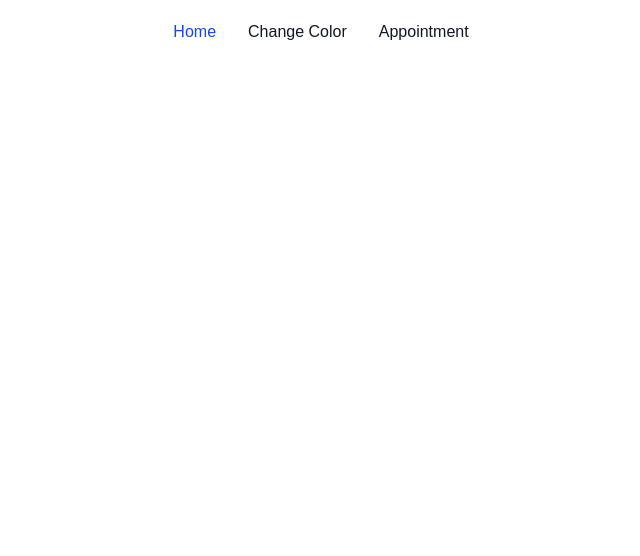
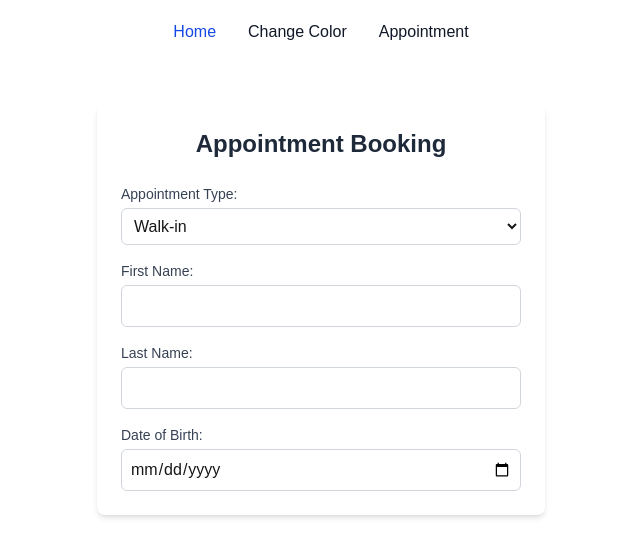
Before and after one commit to fullstack-yousuf/next-firstapp, a Next.js app: page /form in a window 1280 px wide. Shown: the top 556 px of the page, without its empty margins (319-959 px from the left). Built offline with nearby package versions, Linux system fonts and the light colour scheme.

Commit message:
first commit

```diff
--- a/app/form/page.js
+++ b/app/form/page.js
@@ -1,11 +1,219 @@
-import React from 'react'
+"use client";
+
+import { useState, useEffect } from 'react';
 
 const page = () => {
+   const [formData, setFormData] = useState({
+    appointmentType: 'walkin',
+    firstName: '',
+    lastName: '',
+    dob: '',
+    visitType: 'consultation',
+    datetime: ''
+  });
+
+  const [isAdult, setIsAdult] = useState(false);
+  const [errors, setErrors] = useState({});
+
+  // Calculate if user is 18+ based on DOB
+  useEffect(() => {
+    if (formData.dob) {
+      const birthDate = new Date(formData.dob);
+      const today = new Date();
+      const age = today.getFullYear() - birthDate.getFullYear();
+      const isAdultTemp = age >= 18;
+      setIsAdult(isAdultTemp);
+
+      if (!isAdultTemp) {
+        setErrors(prev => ({...prev, dob: "Must be 18 or older to continue"}));
+      } else {
+        setErrors(prev => ({...prev, dob: null}));
+      }
+    } else {
+      setIsAdult(false);
+    }
+  }, [formData.dob]);
+
+  // Set current datetime if appointment type is walkin
+  useEffect(() => {
+    if (formData.appointmentType === 'walkin') {
+      const now = new Date();
+      const formattedNow = now.toISOString().slice(0, 16);
+      setFormData(prev => ({...prev, datetime: formattedNow}));
+    }
+  }, [formData.appointmentType]);
+
+  const handleChange = (e) => {
+    const { name, value } = e.target;
+    setFormData(prev => ({...prev, [name]: value}));
+
+    // Clear error when field is updated
+    if (errors[name]) {
+      setErrors(prev => ({...prev, [name]: null}));
+    }
+  };
+
+  const handleSubmit = (e) => {
+    e.preventDefault();
+
+    // Validate required fields
+    const newErrors = {};
+    if (!formData.firstName) newErrors.firstName = "First name is required";
+    if (!formData.lastName) newErrors.lastName = "Last name is required";
+    if (!formData.dob) newErrors.dob = "Date of birth is required";
+    if (!formData.datetime) newErrors.datetime = "Date and time is required";
+
+    if (Object.keys(newErrors).length > 0) {
+      setErrors(newErrors);
+      return;
+    }
+
+    if (!isAdult) {
+      alert("You must be 18 or older to submit this form");
+      return;
+    }
+
+    // Form submission logic would go here
+    alert("Form submitted successfully!");
+    console.log("Form data:", formData);
+  };
+
   return (
-    <div>
+    <div className="max-w-md mx-auto p-6 bg-white rounded-lg shadow-md mt-10">
+      <h2 className="text-2xl font-bold text-center text-gray-800 mb-6">Appointment Booking</h2>
 
+      <form onSubmit={handleSubmit} className="space-y-4">
+        {/* Appointment Type */}
+        <div>
+          <label className="block text-sm font-medium text-gray-700 mb-1">
+            Appointment Type:
+          </label>
+          <select
+            name="appointmentType"
+            value={formData.appointmentType}
+            onChange={handleChange}
+            className="w-full p-2 border border-gray-300 rounded-md focus:ring-2 focus:ring-blue-500 focus:border-transparent"
+          >
+            <option value="walkin">Walk-in</option>
+            <option value="booked">Booked</option>
+          </select>
+        </div>
+
+        {/* First Name */}
+        <div>
+          <label className="block text-sm font-medium text-gray-700 mb-1">
+            First Name:
+          </label>
+          <input
+            type="text"
+            name="firstName"
+            value={formData.firstName}
+            onChange={handleChange}
+            className={`w-full p-2 border rounded-md focus:ring-2 focus:ring-blue-500 focus:border-transparent ${
+              errors.firstName ? 'border-red-500' : 'border-gray-300'
+            }`}
+          />
+          {errors.firstName && (
+            <span className="text-red-500 text-sm">{errors.firstName}</span>
+          )}
+        </div>
+
+        {/* Last Name */}
+        <div>
+          <label className="block text-sm font-medium text-gray-700 mb-1">
+            Last Name:
+          </label>
+          <input
+            type="text"
+            name="lastName"
+            value={formData.lastName}
+            onChange={handleChange}
+            className={`w-full p-2 border rounded-md focus:ring-2 focus:ring-blue-500 focus:border-transparent ${
+              errors.lastName ? 'border-red-500' : 'border-gray-300'
+            }`}
+          />
+          {errors.lastName && (
+            <span className="text-red-500 text-sm">{errors.lastName}</span>
+          )}
+        </div>
+
+        {/* Date of Birth */}
+        <div>
+          <label className="block text-sm font-medium text-gray-700 mb-1">
+            Date of Birth:
+          </label>
+          <input
+            type="date"
+            name="dob"
+            value={formData.dob}
+            onChange={handleChange}
+            className={`w-full p-2 border rounded-md focus:ring-2 focus:ring-blue-500 focus:border-transparent ${
+              errors.dob ? 'border-red-500' : 'border-gray-300'
+            }`}
+          />
+          {errors.dob && (
+            <span className="text-red-500 text-sm">{errors.dob}</span>
+          )}
+          {formData.dob && isAdult && (
+            <span className="text-green-600 text-sm">✓ Valid age</span>
+          )}
+        </div>
+
+        {/* Only show these fields if user is 18+ */}
+        {isAdult && (
+          <>
+            {/* Visit Type */}
+            <div>
+              <label className="block text-sm font-medium text-gray-700 mb-1">
+                Visit Type:
+              </label>
+              <select
+                name="visitType"
+                value={formData.visitType}
+                onChange={handleChange}
+                className="w-full p-2 border border-gray-300 rounded-md focus:ring-2 focus:ring-blue-500 focus:border-transparent"
+              >
+                <option value="consultation">Consultation</option>
+                <option value="followup">Follow-up</option>
+                <option value="emergency">Emergency</option>
+              </select>
+            </div>
+
+            {/* Date & Time */}
+            <div>
+              <label className="block text-sm font-medium text-gray-700 mb-1">
+                Appointment Date & Time:
+              </label>
+              <input
+                type="datetime-local"
+                name="datetime"
+                value={formData.datetime}
+                onChange={handleChange}
+                disabled={formData.appointmentType === 'walkin'}
+                className={`w-full p-2 border rounded-md focus:ring-2 focus:ring-blue-500 focus:border-transparent ${
+                  errors.datetime ? 'border-red-500' : 'border-gray-300'
+                } ${formData.appointmentType === 'walkin' ? 'bg-gray-100 cursor-not-allowed' : ''}`}
+              />
+              {errors.datetime && (
+                <span className="text-red-500 text-sm">{errors.datetime}</span>
+              )}
+              {formData.appointmentType === 'walkin' && (
+                <span className="text-gray-500 text-sm">Current date/time used for walk-in</span>
+              )}
+            </div>
+
+            {/* Submit Button */}
+            <button
+              type="submit"
+              className="w-full bg-blue-600 hover:bg-blue-700 text-white font-medium py-2 px-4 rounded-md transition duration-200 focus:outline-none focus:ring-2 focus:ring-blue-500 focus:ring-opacity-50"
+            >
+              Book Appointment
+            </button>
+          </>
+        )}
+      </form>
     </div>
-  )
+  );
 }
 
 export default page
```
